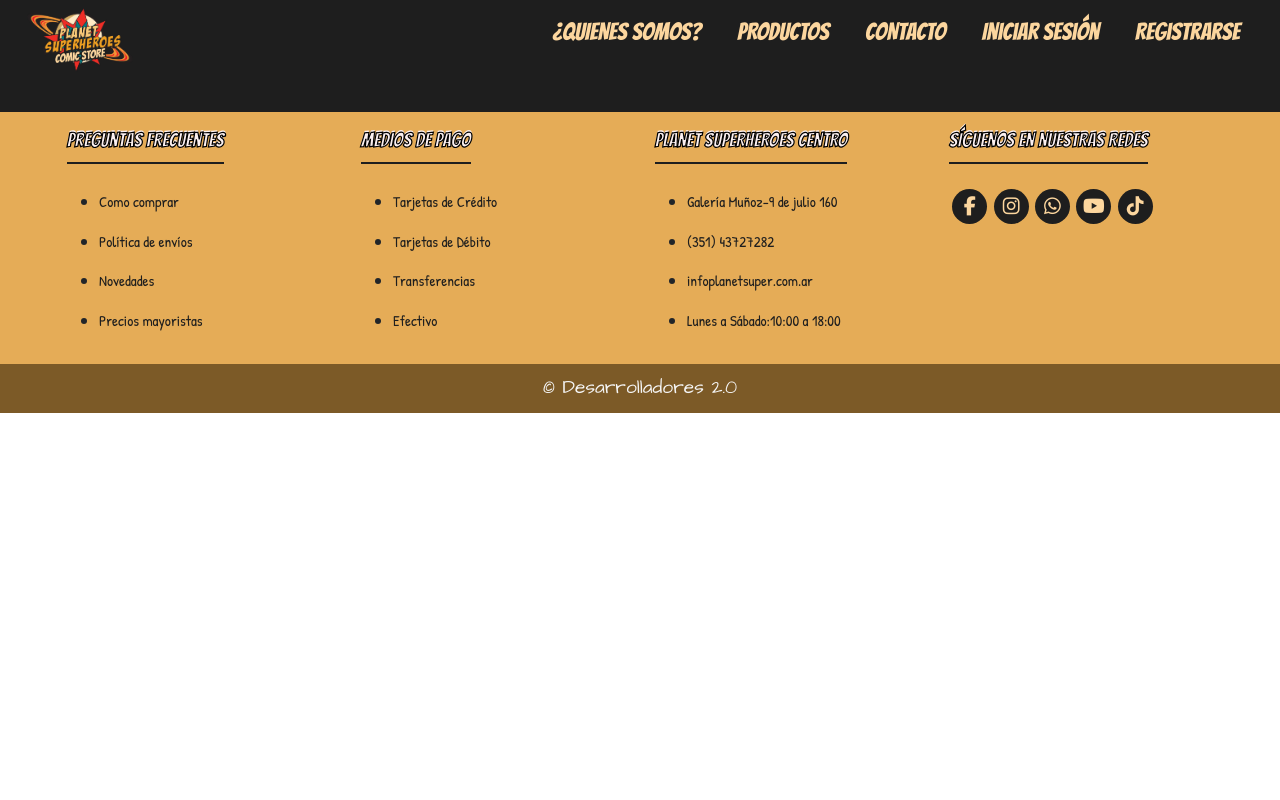
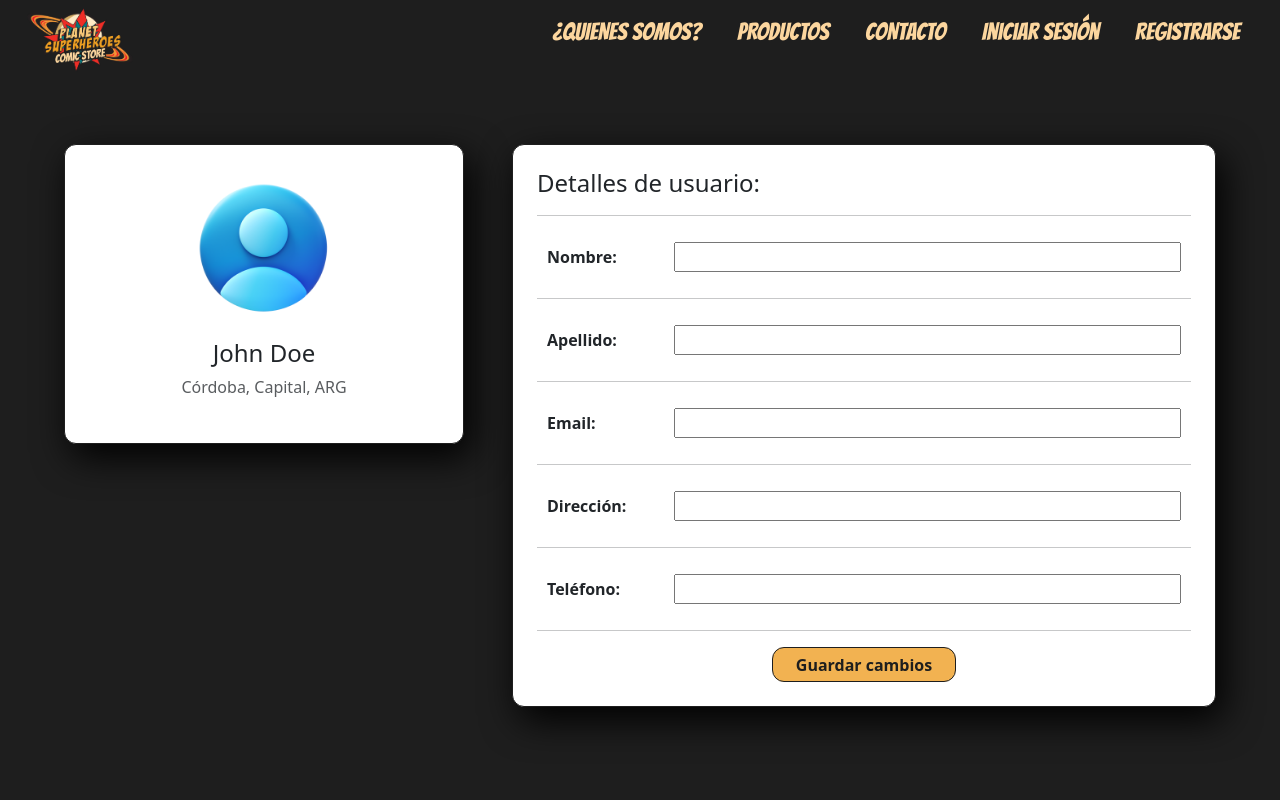
Before and after one commit to Web-Developers2-0/ProyectoIntegrador2, an Angular app in the folder front/: page /profile in a window 1280 px wide. Before the commit this address led to /. Shown: the top 800 px of the page. Built offline with nearby package versions, Linux system fonts and the light colour scheme; no server answers; a web font is replaced by a local one.

Commit message:
perfil del usuario

```diff
--- a/front/src/app/app.routes.ts
+++ b/front/src/app/app.routes.ts
@@ -7,6 +7,7 @@ import { DashboardComponent } from './dashboard/dashboard.component';
 import { SignupComponent } from './signup/signup.component';
 import { ContactComponent } from './contact/contact.component';
 import { DetailsprodComponent} from './detailsprod/detailsprod.component';
+import { ProfileComponent } from './profile/profile.component';
 
 export const routes: Routes = [
 
@@ -23,6 +24,6 @@ export const routes: Routes = [
     {path:"", redirectTo:"/app-products", pathMatch:"full"},
     {path:'app-products', component:ProductsComponent},
 
-
+    { path: 'profile', component: ProfileComponent },
     { path: 'register', component: SignupComponent}
 ];
--- a/front/src/app/dashboard/dashboard.component.css
+++ b/front/src/app/dashboard/dashboard.component.css
@@ -47,6 +47,7 @@ main{
     width: 70px;
     height: 70px;
     background-color: #000;
+    cursor: pointer;
 }
 
 .user_img img{
--- a/front/src/app/dashboard/dashboard.component.html
+++ b/front/src/app/dashboard/dashboard.component.html
@@ -11,7 +11,11 @@
     <div class="user_banner">
         <div class="user_data">
             <div class="user_img">
-                <img src="../../assets/images/user.png" alt="usuario">
+                <img
+                  src="../../assets/images/user.png"
+                  alt="usuario"
+                  (click)="goToProfile()"
+                />
             </div>
             <!-- <span>Nombre de usuario</span> -->
             <span>{{ user.email }}</span>
--- a/front/src/app/dashboard/dashboard.component.ts
+++ b/front/src/app/dashboard/dashboard.component.ts
@@ -45,4 +45,8 @@ export class DashboardComponent implements OnInit {
     this.isAuthenticated = false;
     this.router.navigate(['/']);
   }
+
+  goToProfile() {
+    this.router.navigate(['/profile']);
+  }
 }
--- a/front/src/app/products/products.component.css
+++ b/front/src/app/products/products.component.css
@@ -63,7 +63,7 @@ a {
     padding: 25px;
     border-bottom-left-radius: 7px;
     border-bottom-right-radius: 7px;
-    /transition: all 0.25s cubic-bezier(0.645, 0.045, 0.355, 1);/
+    /*transition: all 0.25s cubic-bezier(0.645, 0.045, 0.355, 1);*/
     background-color: #0a0000;
     border-radius: 20px;
   }
@@ -180,11 +180,11 @@ a {
     background-color:#9a1515 ;
   }
 
-  .card-content {
-    /transform: rotateY(-360deg);/
+  /* .card-content {
+    transform: rotateY(-360deg);
     text-align: center;
-  }
-  /*
+  } */
+
 
 
   /* TABLET */
@@ -215,7 +215,7 @@ a {
       padding: 25px;
       border-bottom-left-radius: 7px;
       border-bottom-right-radius: 7px;
-      /transition: all 0.25s cubic-bezier(0.645, 0.045, 0.355, 1);/
+      /* transition: all 0.25s cubic-bezier(0.645, 0.045, 0.355, 1); */
       background-color: #0a0000;
     }
 
@@ -260,7 +260,7 @@ a {
       padding: 0px;
       border-bottom-left-radius: 7px;
       border-bottom-right-radius: 7px;
-      transition: all 0.25s cubic-bezier(0.645, 0.045, 0.355, 1);/
+      /* transition: all 0.25s cubic-bezier(0.645, 0.045, 0.355, 1); */
       background-color: #0a0000;
     }
     #card_section-titulo {
--- /dev/null
+++ b/front/src/app/profile/profile.component.css
@@ -0,0 +1,96 @@
+.profile_container{
+    display: flex;
+    flex-direction: column;
+    align-items: center;
+    gap: 1rem;
+    width: 100%;
+    padding: 2rem;
+}
+
+.profile_content{
+   display: grid;
+   grid-template-columns: repeat(3, 1fr);
+   gap: 1rem;
+   padding: 1rem;
+}
+
+.profile_img, .profile_data{
+    background-color: #ffffff;
+    border: solid 1px #1e1e1e;
+    border-radius: 0.75rem;
+    display: flex;
+    flex-direction: column;
+    margin: 1rem;
+    box-shadow: 7px 13px 37px #000;
+}
+
+@media (max-width: 768px) {
+    .profile_content{
+        grid-template-columns: repeat(1, 1fr);
+    }
+
+    .profile_img{
+        grid-column: span 2;
+    }
+}
+
+.profile_data{
+    padding: 1.5rem;
+    grid-column: span 2;
+}
+
+.profile_data h4{
+    margin-bottom: 1px;
+}
+
+.profile_info{
+    display: flex;
+    align-items: center;
+    justify-content: space-between;
+    padding: 10px;
+    gap: 1rem;
+}
+
+.profile_info input{
+    width: 80%;
+}
+
+.profile_info label{
+    font-weight: 600;
+}
+
+.profile_img img{
+    width: 150px;
+}
+
+.profile_img{
+    display: flex;
+    flex-direction: column;
+    align-items: center;
+    justify-content: center;
+    text-align: center;
+    gap: 1rem;
+    padding: 1rem;
+    width: 400px;
+    height: 300px;
+}
+
+.btn-box{
+    display: flex;
+    justify-content: center;
+    align-items: center;
+}
+
+.btn-edit{
+    background: #f2b251;
+    color: #1e1e1e;
+    cursor: pointer;
+    border: solid 1px #1e1e1e;
+    border-radius: 0.75rem;
+    font-weight: 700;
+    padding: 0.3rem 1.4rem;
+}
+
+.btn-edit:hover{
+    background: #f0a432;
+}
--- /dev/null
+++ b/front/src/app/profile/profile.component.html
@@ -0,0 +1,49 @@
+<section class="profile_container">
+    <form (ngSubmit)="onSubmit()">
+        <div class="profile_content">
+            <div class="profile_img">
+                <img
+                    src="../../assets/images/user.png"
+                    alt="usuario"
+                />
+                <div class="">
+                    <h4>John Doe</h4>
+                    <p class="text-muted font-size-sm">Córdoba, Capital, ARG</p>
+                </div>
+            </div>
+
+            <div class="profile_data">
+                <h4>Detalles de usuario:</h4>
+                <hr>
+                <div class="profile_info">
+                    <label for="name">Nombre:</label>
+                    <input type="text" id="first_name" [(ngModel)]="user.first_name" name="first_name">
+                </div>
+                <hr>
+                <div class="profile_info">
+                    <label for="name">Apellido:</label>
+                    <input type="text" id="last_name" [(ngModel)]="user.last_name" name="last_name">
+                </div>
+                <hr>
+                <div class="profile_info">
+                    <label for="email">Email:</label>
+                    <input type="email" id="email" [(ngModel)]="user.email" name="email">
+                </div>
+                <hr>
+                <div class="profile_info">
+                    <label for="email">Dirección:</label>
+                    <input type="text" id="adress" name="adress">
+                </div>
+                <hr>
+                <div class="profile_info">
+                    <label for="email">Teléfono:</label>
+                    <input type="number" id="phone" name="phone">
+                </div>
+                <hr>
+                <div class="btn-box">
+                    <button class="btn-edit" type="submit">Guardar cambios</button>
+                </div>
+            </div>
+        </div>
+    </form>
+</section>
--- /dev/null
+++ b/front/src/app/profile/profile.component.ts
@@ -0,0 +1,37 @@
+import { Component, OnInit } from '@angular/core';
+import { UserService } from '../services/user/user.service';
+import { User } from '../services/user/user';
+import { FormsModule } from '@angular/forms';
+
+@Component({
+  selector: 'app-profile',
+  standalone: true,
+  imports: [
+    FormsModule,
+  ],
+  templateUrl: './profile.component.html',
+  styleUrl: './profile.component.css'
+})
+
+export class ProfileComponent implements OnInit {
+  user: User = {
+    id: 0,
+    email: '',
+    first_name: '',
+    last_name: ''
+  };
+
+  constructor(private userService: UserService) { }
+
+  ngOnInit() {
+    this.userService.getUser(2).subscribe(user => {
+      this.user = user;
+    });
+  }
+
+  onSubmit() {
+    this.userService.updateUser(this.user).subscribe(response => {
+      console.log(response);
+    });
+  }
+}
--- a/front/src/app/services/user/user.service.ts
+++ b/front/src/app/services/user/user.service.ts
@@ -15,6 +15,12 @@ export class UserService {
     return this.http.get<User>(`https://reqres.in/api/users/2`);
   }
 
+  updateUser(user:User):Observable<any>
+  {
+    return this.http.put(`https://reqres.in/api/users/2`, user);
+  }
+
+
   private handleError(error:HttpErrorResponse){
     if(error.status === 0){
       console.error('Se ha producido un error', error.error);
--- a/front/src/styles.css
+++ b/front/src/styles.css
@@ -1 +1,19 @@
 /* You can add global styles to this file, and also import other style files */
+
+/* Scrollbar styles */
+::-webkit-scrollbar {
+    width: 10px;
+    height: 8px;
+  }
+
+  ::-webkit-scrollbar-track {
+    background: #09090b;
+  }
+
+  ::-webkit-scrollbar-thumb {
+    background: #e5ac57;
+  }
+
+  ::-webkit-scrollbar-thumb:hover {
+    background: #dfa349;
+  }
```
Also changed, not shown: 1 other file (tests, documents, lock files or other folders).
